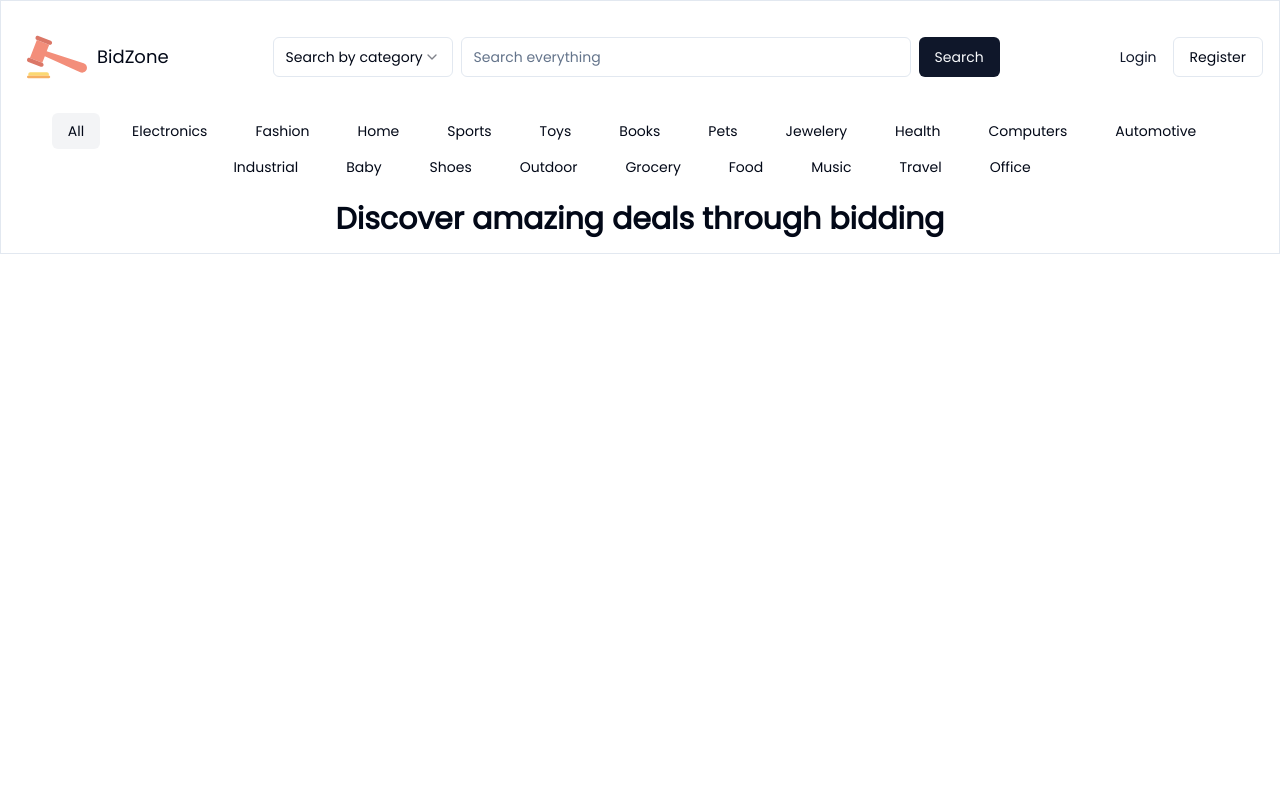
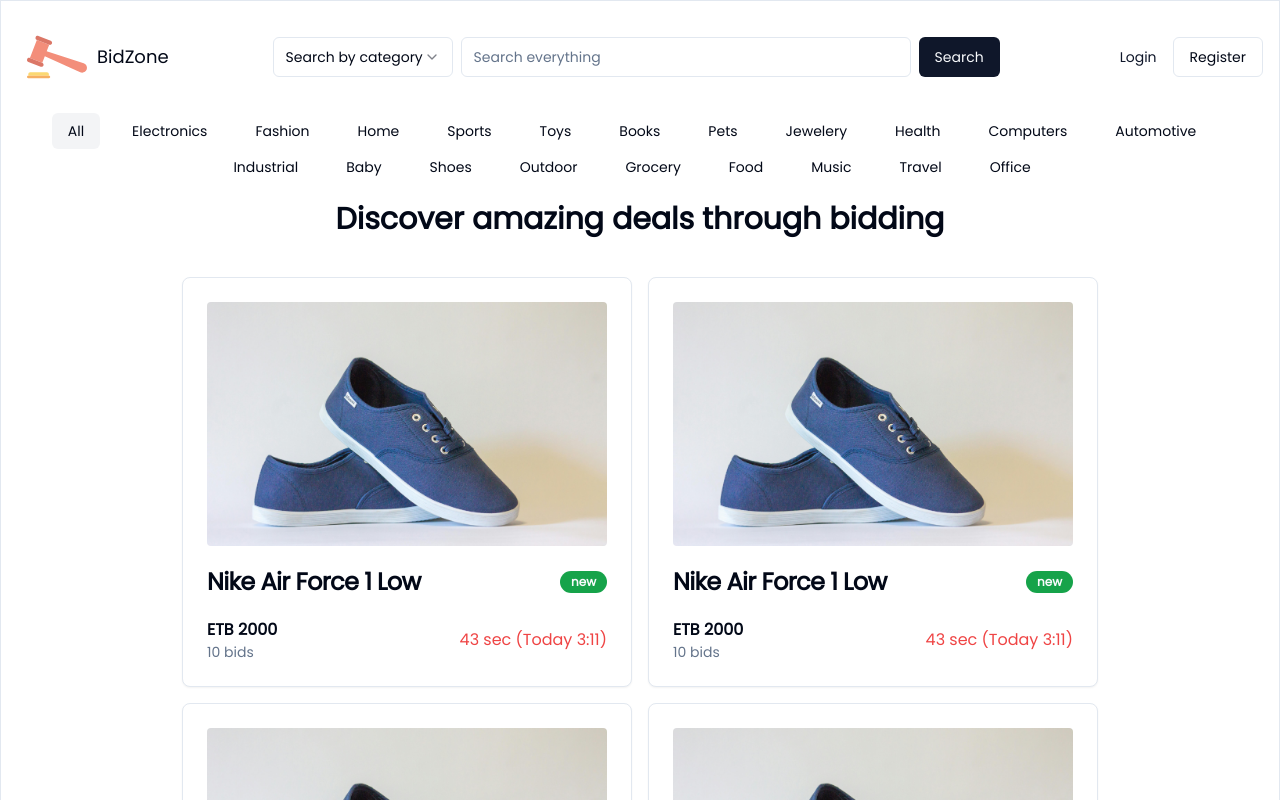
Before and after one commit to eyoba-bisru/bid_zone, a Next.js app: page / in a window 1280 px wide. Shown: the top 800 px of the page. Built offline with nearby package versions, Linux system fonts and the light colour scheme.

Commit message:
product card added

```diff
--- a/src/app/page.tsx
+++ b/src/app/page.tsx
@@ -2,6 +2,7 @@
 import ScrollToTop from "@/components/ScrollToTop";
 import Navbar from "@/components/Navbar";
 import FilterByCategory from "@/components/FilterByCategory";
+import ProductCard from "@/components/ProductCard";
 
 export default function Home() {
   return (
@@ -11,11 +12,20 @@
 
       <FilterByCategory />
 
-      <div className="flex justify-center items-center">
+      <div className="flex justify-center items-center mb-10">
         <h1 className="text-3xl font-bold">
           Discover amazing deals through bidding
         </h1>
       </div>
+
+      <div className="flex flex-wrap gap-4 justify-center items-center">
+        <ProductCard />
+        <ProductCard />
+        <ProductCard />
+        <ProductCard />
+        <ProductCard />
+        <ProductCard />
+      </div>
     </div>
   );
 }
--- /dev/null
+++ b/src/components/ProductCard.tsx
@@ -0,0 +1,56 @@
+import * as React from "react";
+
+import { Button } from "@/components/ui/button";
+import {
+  Card,
+  CardContent,
+  CardDescription,
+  CardFooter,
+  CardHeader,
+  CardTitle,
+} from "@/components/ui/card";
+import { Input } from "@/components/ui/input";
+import {
+  Select,
+  SelectContent,
+  SelectItem,
+  SelectTrigger,
+  SelectValue,
+} from "@/components/ui/select";
+import Image from "next/image";
+import { Badge } from "./ui/badge";
+
+export default function ProductCard() {
+  return (
+    <Card>
+      <CardHeader>
+        <Image
+          className="rounded"
+          src="/shoe.jpg"
+          width={400}
+          height={400}
+          alt="shoe"
+        />
+      </CardHeader>
+      <CardContent>
+        <div className="flex gap-6 justify-between items-center">
+          <CardTitle>Nike Air Force 1 Low</CardTitle>
+          <Badge className="bg-green-600">new</Badge>
+        </div>
+
+        {/* <CardDescription>
+          This is a limited edition shoe from Nike, featuring a special
+          &quot;Jelly Wig&quot; colorway. It has a low-top silhouette and is
+          designed for casual wear.
+        </CardDescription> */}
+      </CardContent>
+      <CardFooter className="flex justify-between">
+        <div>
+          <div className="font-bold">ETB 2000</div>
+          <div className="text-sm text-muted-foreground">10 bids</div>
+        </div>
+        <div className="text-red-500">43 sec (Today 3:11)</div>
+      </CardFooter>
+    </Card>
+  );
+}
--- /dev/null
+++ b/src/components/ui/badge.tsx
@@ -0,0 +1,36 @@
+import * as React from "react"
+import { cva, type VariantProps } from "class-variance-authority"
+
+import { cn } from "@/lib/utils"
+
+const badgeVariants = cva(
+  "inline-flex items-center rounded-full border px-2.5 py-0.5 text-xs font-semibold transition-colors focus:outline-none focus:ring-2 focus:ring-ring focus:ring-offset-2",
+  {
+    variants: {
+      variant: {
+        default:
+          "border-transparent bg-primary text-primary-foreground hover:bg-primary/80",
+        secondary:
+          "border-transparent bg-secondary text-secondary-foreground hover:bg-secondary/80",
+        destructive:
+          "border-transparent bg-destructive text-destructive-foreground hover:bg-destructive/80",
+        outline: "text-foreground",
+      },
+    },
+    defaultVariants: {
+      variant: "default",
+    },
+  }
+)
+
+export interface BadgeProps
+  extends React.HTMLAttributes<HTMLDivElement>,
+    VariantProps<typeof badgeVariants> {}
+
+function Badge({ className, variant, ...props }: BadgeProps) {
+  return (
+    <div className={cn(badgeVariants({ variant }), className)} {...props} />
+  )
+}
+
+export { Badge, badgeVariants }
--- /dev/null
+++ b/src/components/ui/card.tsx
@@ -0,0 +1,86 @@
+import * as React from "react";
+
+import { cn } from "@/lib/utils";
+
+const Card = React.forwardRef<
+  HTMLDivElement,
+  React.HTMLAttributes<HTMLDivElement>
+>(({ className, ...props }, ref) => (
+  <div
+    ref={ref}
+    className={cn(
+      "rounded-lg border bg-card text-card-foreground shadow-sm",
+      className
+    )}
+    {...props}
+  />
+));
+Card.displayName = "Card";
+
+const CardHeader = React.forwardRef<
+  HTMLDivElement,
+  React.HTMLAttributes<HTMLDivElement>
+>(({ className, ...props }, ref) => (
+  <div
+    ref={ref}
+    className={cn("flex flex-col space-y-1.5 p-6", className)}
+    {...props}
+  />
+));
+CardHeader.displayName = "CardHeader";
+
+const CardTitle = React.forwardRef<
+  HTMLParagraphElement,
+  React.HTMLAttributes<HTMLHeadingElement>
+>(({ className, ...props }, ref) => (
+  <h3
+    ref={ref}
+    className={cn(
+      "text-2xl font-semibold leading-none tracking-tight",
+      className
+    )}
+    {...props}
+  />
+));
+CardTitle.displayName = "CardTitle";
+
+const CardDescription = React.forwardRef<
+  HTMLParagraphElement,
+  React.HTMLAttributes<HTMLParagraphElement>
+>(({ className, ...props }, ref) => (
+  <p
+    ref={ref}
+    className={cn("text-sm text-muted-foreground", className)}
+    {...props}
+  />
+));
+CardDescription.displayName = "CardDescription";
+
+const CardContent = React.forwardRef<
+  HTMLDivElement,
+  React.HTMLAttributes<HTMLDivElement>
+>(({ className, ...props }, ref) => (
+  <div ref={ref} className={cn("p-6 pt-0", className)} {...props} />
+));
+CardContent.displayName = "CardContent";
+
+const CardFooter = React.forwardRef<
+  HTMLDivElement,
+  React.HTMLAttributes<HTMLDivElement>
+>(({ className, ...props }, ref) => (
+  <div
+    ref={ref}
+    className={cn("flex items-center p-6 pt-0", className)}
+    {...props}
+  />
+));
+CardFooter.displayName = "CardFooter";
+
+export {
+  Card,
+  CardHeader,
+  CardFooter,
+  CardTitle,
+  CardDescription,
+  CardContent,
+};
```
Also changed, not shown: public/shoe.jpg (added).
